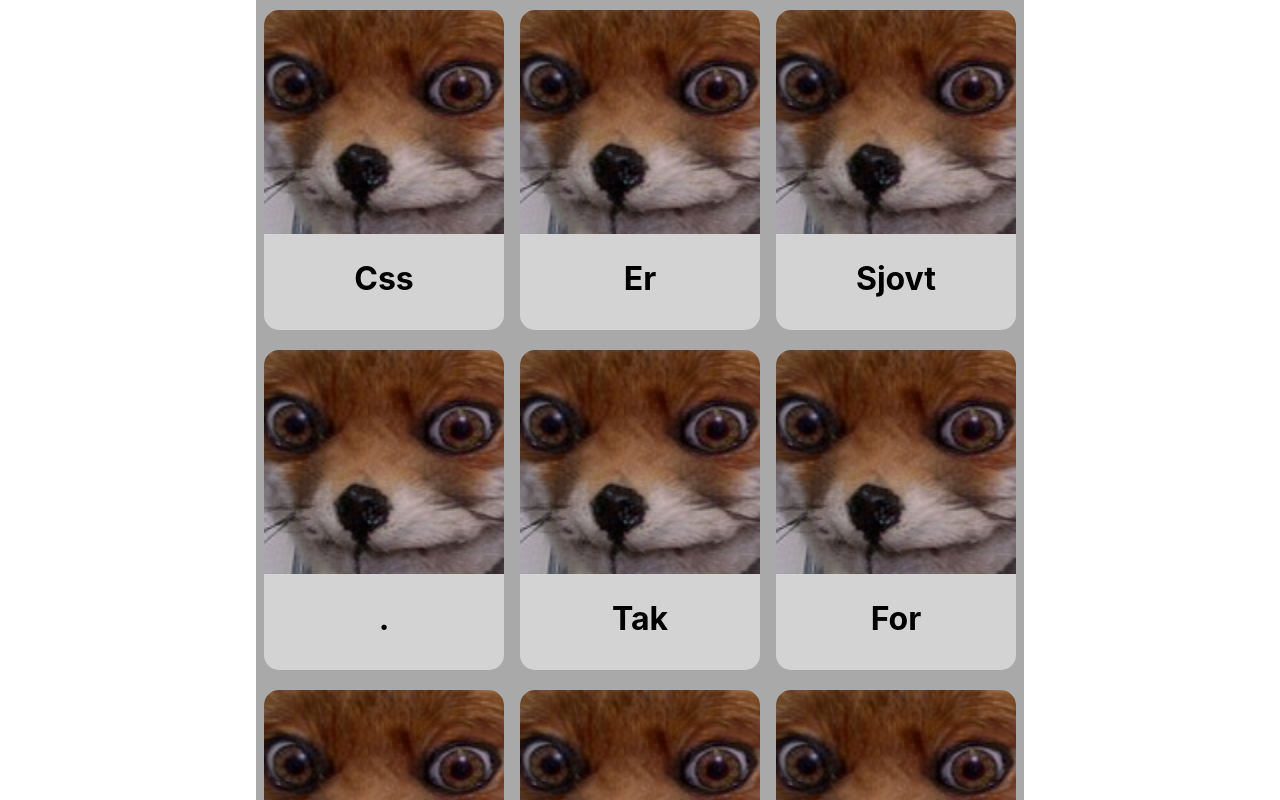
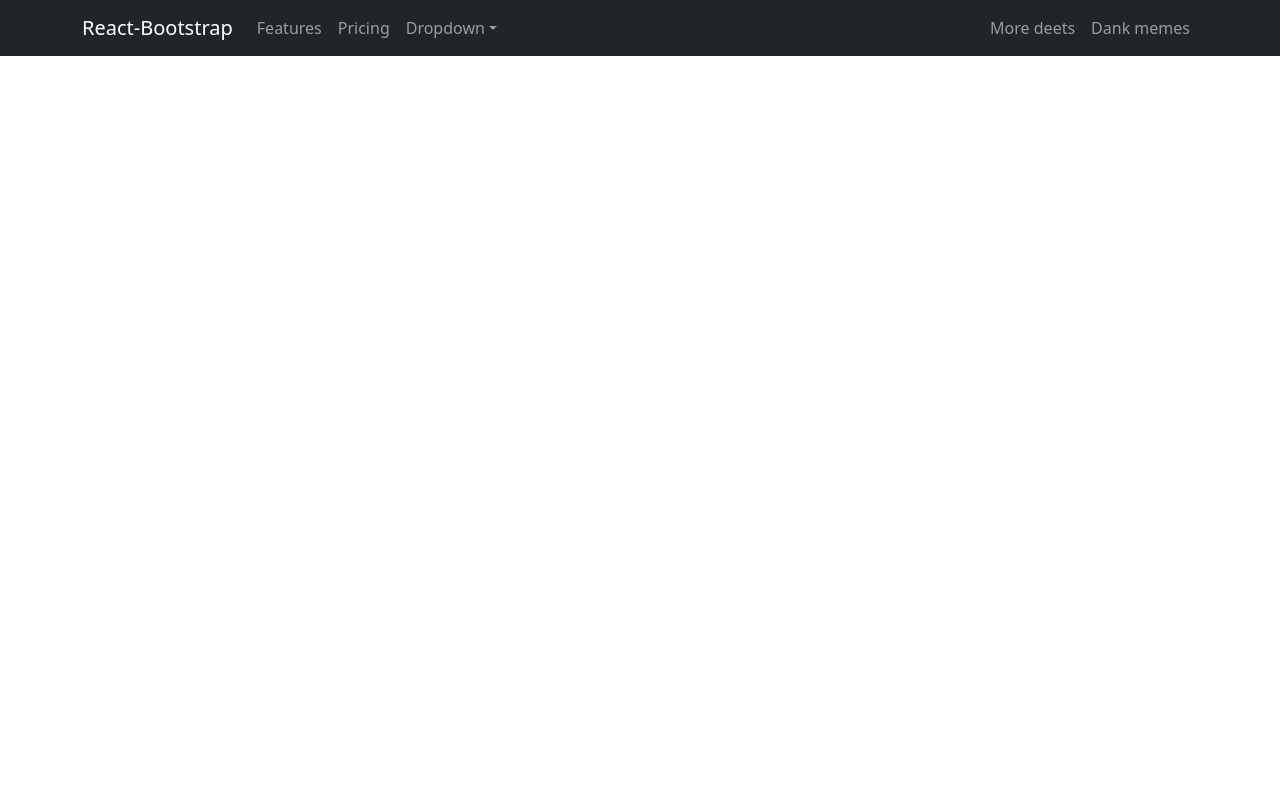
Before and after one commit to GodSpiller/Tavis, a React (Create React App) app in the folder react-tavis/: page / in a window 1280 px wide. Shown: the top 800 px of the page. Built offline with nearby package versions, Linux system fonts and the light colour scheme.

Commit message:
Navbar added

```diff
--- a/react-tavis/package.json
+++ b/react-tavis/package.json
@@ -6,7 +6,9 @@
     "@testing-library/jest-dom": "^5.14.1",
     "@testing-library/react": "^11.2.7",
     "@testing-library/user-event": "^12.8.3",
+    "bootstrap": "^5.1.3",
     "react": "^17.0.2",
+    "react-bootstrap": "^1.6.4",
     "react-dom": "^17.0.2",
     "react-google-login": "^5.2.2",
     "react-scripts": "4.0.3",
--- a/react-tavis/src/App.js
+++ b/react-tavis/src/App.js
@@ -1,9 +1,36 @@
 import './App.css';
-import RecipeContainer from '../src/components/RecipeContainer.js'
+
+import React from 'react';
+import 'bootstrap/dist/css/bootstrap.min.css';
+import {Navbar, NavDropdown, Nav, Container} from 'react-bootstrap';
 
 function App() {
   return (
-    <RecipeContainer/>
+    <Navbar collapseOnSelect expand="lg" bg="dark" variant="dark">
+  <Container>
+  <Navbar.Brand href="#home">React-Bootstrap</Navbar.Brand>
+  <Navbar.Toggle aria-controls="responsive-navbar-nav" />
+  <Navbar.Collapse id="responsive-navbar-nav">
+    <Nav className="me-auto">
+      <Nav.Link href="#features">Features</Nav.Link>
+      <Nav.Link href="#pricing">Pricing</Nav.Link>
+      <NavDropdown title="Dropdown" id="collasible-nav-dropdown">
+        <NavDropdown.Item href="#action/3.1">Action</NavDropdown.Item>
+        <NavDropdown.Item href="#action/3.2">Another action</NavDropdown.Item>
+        <NavDropdown.Item href="#action/3.3">Something</NavDropdown.Item>
+        <NavDropdown.Divider />
+        <NavDropdown.Item href="#action/3.4">Separated link</NavDropdown.Item>
+      </NavDropdown>
+    </Nav>
+    <Nav>
+      <Nav.Link href="#deets">More deets</Nav.Link>
+      <Nav.Link eventKey={2} href="#memes">
+        Dank memes
+      </Nav.Link>
+    </Nav>
+  </Navbar.Collapse>
+  </Container>
+</Navbar>
   );
 }
 
```
Also changed, not shown: 1 other file (tests, documents, lock files or other folders).
